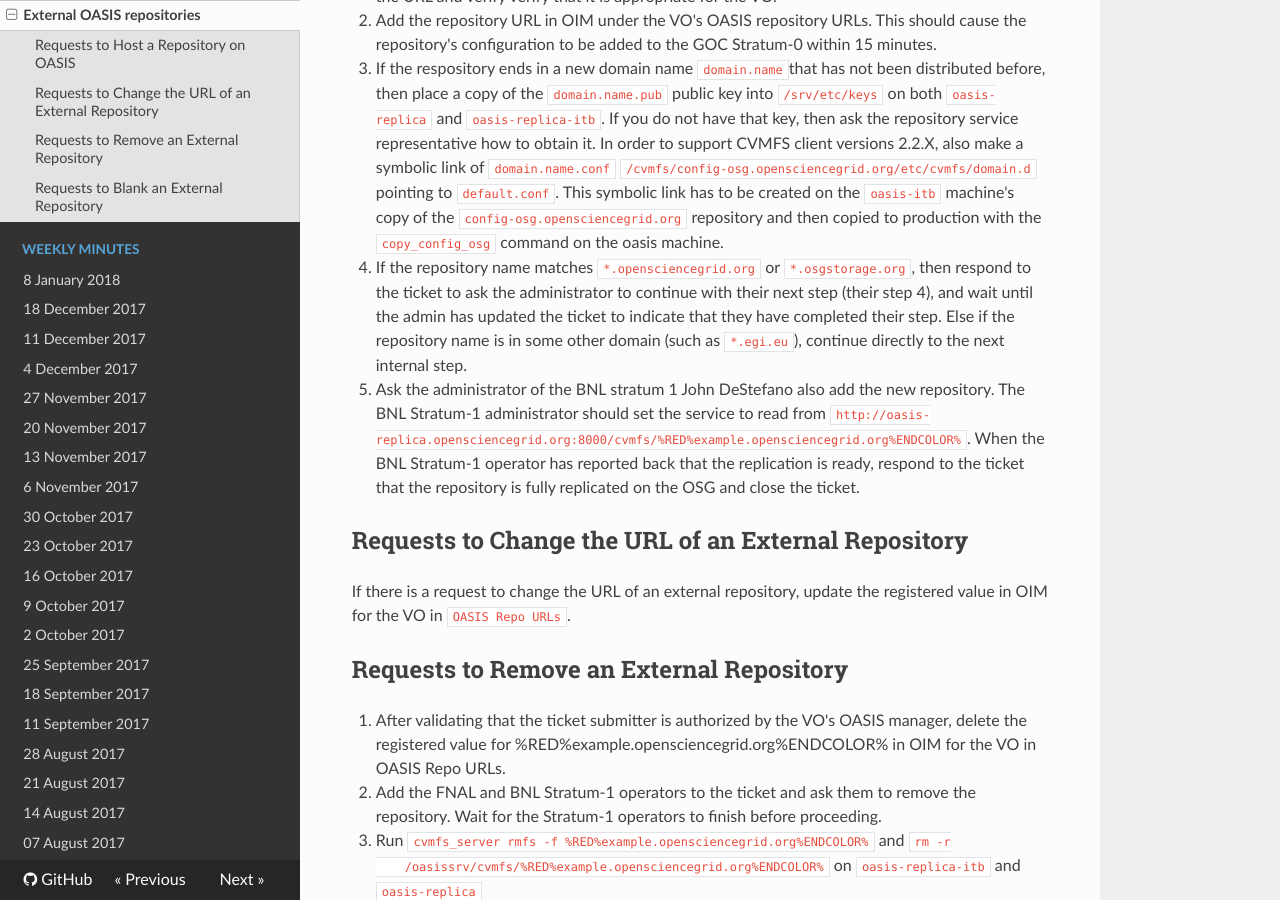
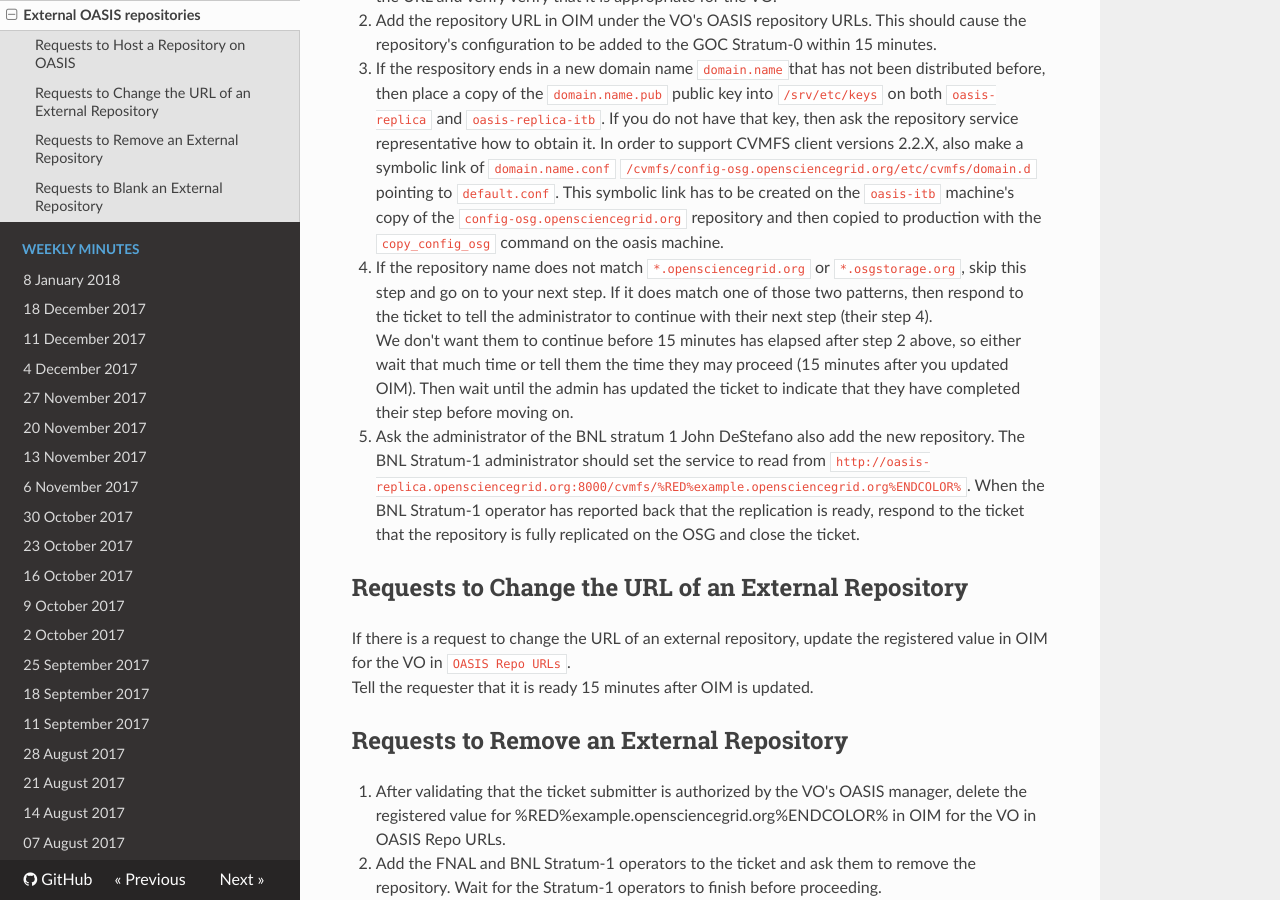
Before and after one commit to osg-htc/operations, an MkDocs documentation site: the page built from docs/external-oasis-repos.md, in a window 1280 px wide and 900 px high, scrolled down 500 px. Built offline with MkDocs 1.6.1, drawn with Linux system fonts in a browser that asks for light colours; nearby versions of some CDN libraries; old or Windows-style settings are respelled for this version of MkDocs.

Commit message:
clarify the language a little and make 15 minute waiting period explicit

```diff
--- a/docs/external-oasis-repos.md
+++ b/docs/external-oasis-repos.md
@@ -25,9 +25,10 @@ Requests to Host a Repository on OASIS
     created on the `oasis-itb` machine's copy of the `config-osg.opensciencegrid.org` repository and then copied to
     production with the `copy_config_osg` command on the oasis machine.
 
-1.  If the repository name matches `*.opensciencegrid.org` or `*.osgstorage.org`, then respond to the ticket to ask the
-    administrator to continue with their next step (their step 4), and wait until the admin has updated the ticket to indicate that they
-    have completed their step. Else if the repository name is in some other domain (such as `*.egi.eu`), continue directly to the next internal step.
+1.  If the repository name does not match `*.opensciencegrid.org` or `*.osgstorage.org`, skip this step and go on to your next step.
+    If it does match one of those two patterns, then respond to the ticket to tell the administrator to continue with their next step (their step 4).
+    We don't want them to continue before 15 minutes has elapsed after step 2 above, so either wait that much time or tell them the time they may proceed (15 minutes after you updated OIM).
+    Then wait until the admin has updated the ticket to indicate that they have completed their step before moving on.
 
 1.  Ask the administrator of the BNL stratum 1 John DeStefano also add the new repository.  The BNL Stratum-1 administrator
     should set the service to read from
@@ -39,6 +40,7 @@ Requests to Change the URL of an External Repository
 ----------------------------------------------------
 
 If there is a request to change the URL of an external repository, update the registered value in OIM for the VO in `OASIS Repo URLs`.
+Tell the requester that it is ready 15 minutes after OIM is updated.
 
 Requests to Remove an External Repository
 -----------------------------------------
```
